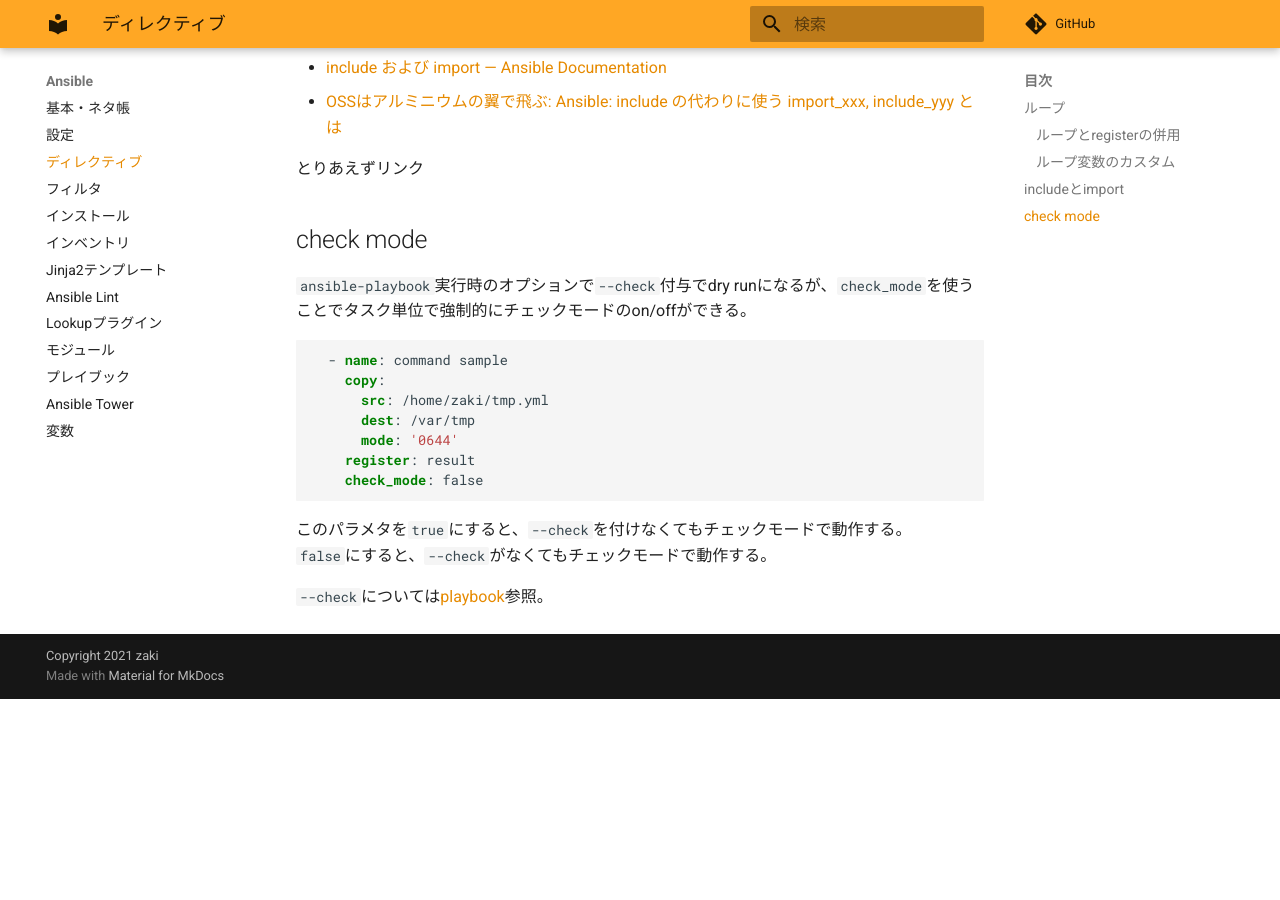
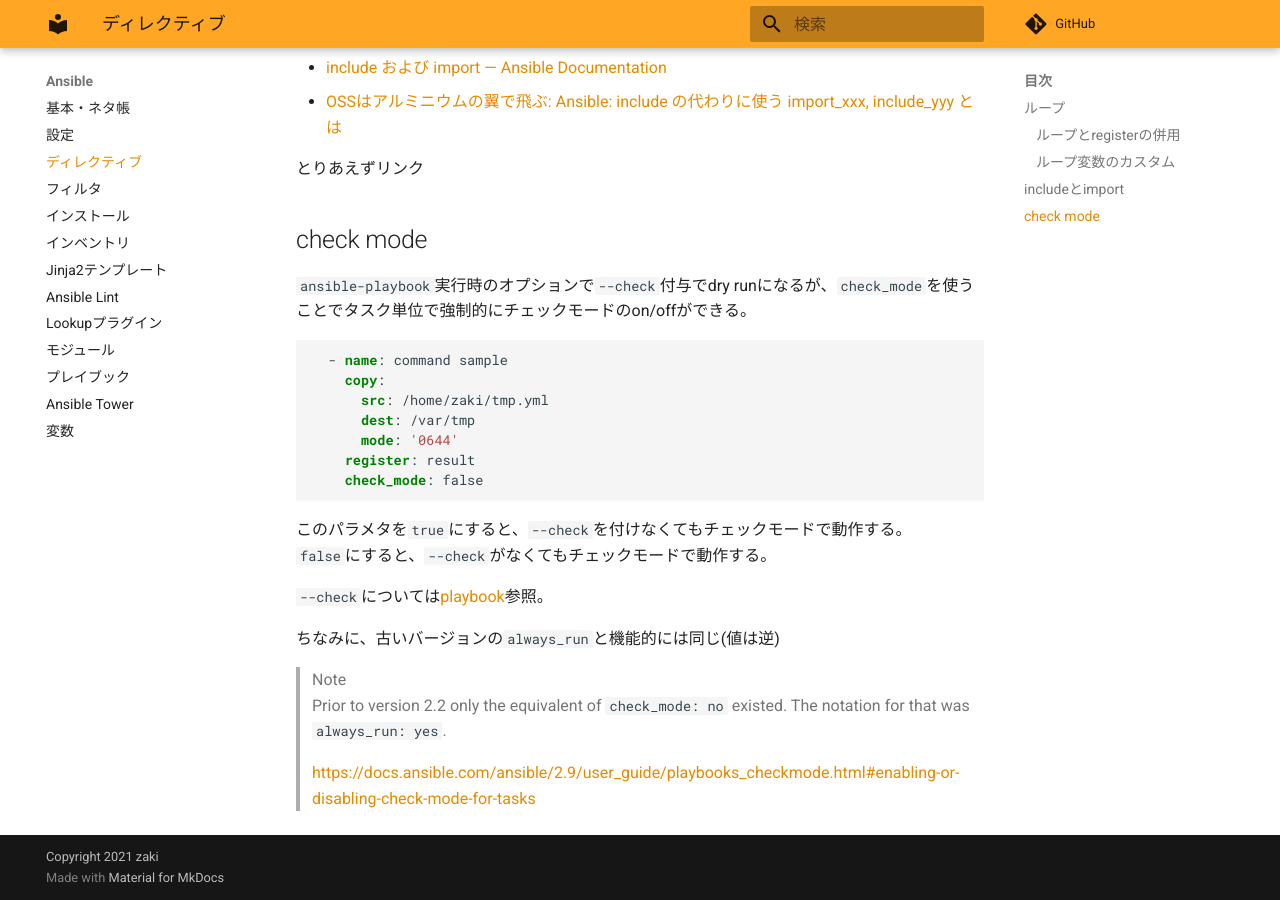
Before and after one commit to zaki-lknr/docs, an MkDocs documentation site: the page built from docs/Ansible/directives.md, in a window 1280 px wide and 900 px high, scrolled down 2538 px. Built offline with MkDocs 1.6.1 and Material for MkDocs 9.7.7, drawn with Linux system fonts in a browser that asks for light colours; comment, search, counter and statistics services are not loaded; before the commit the page ends 3237 px from its top, so only the background shows below that.

Commit message:
add: ansible/directives: always_run

```diff
--- a/docs/Ansible/directives.md
+++ b/docs/Ansible/directives.md
@@ -138,3 +138,10 @@ ok: [localhost] =>
 `false`にすると、`--check`がなくてもチェックモードで動作する。
 
 `--check`については[playbook](/Ansible/playbook/#-check)参照。
+
+ちなみに、古いバージョンの`always_run`と機能的には同じ(値は逆)
+
+> Note
+> Prior to version 2.2 only the equivalent of `check_mode: no` existed. The notation for that was `always_run: yes`.
+>
+> <https://docs.ansible.com/ansible/2.9/user_guide/playbooks_checkmode.html#enabling-or-disabling-check-mode-for-tasks>
```
